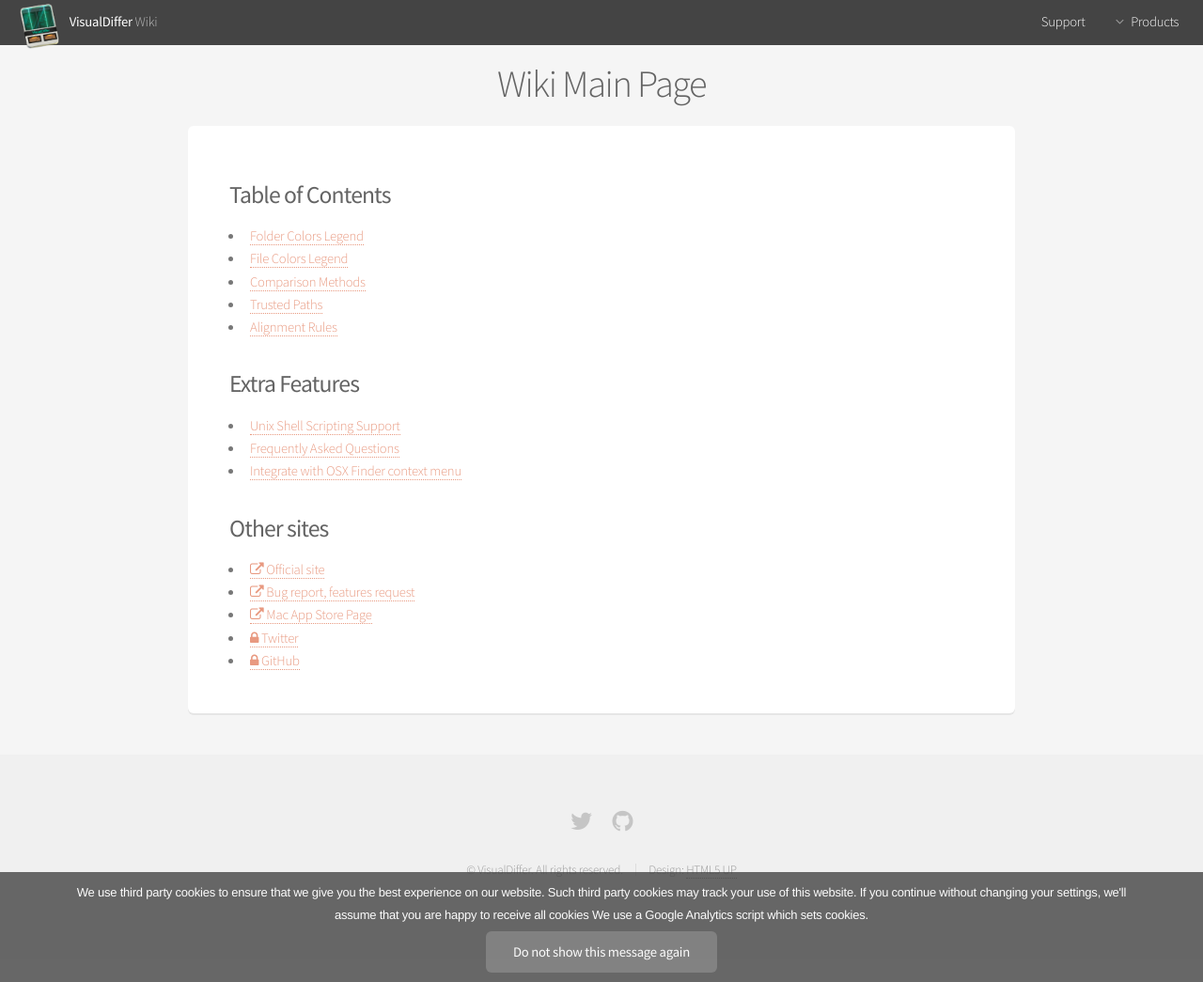
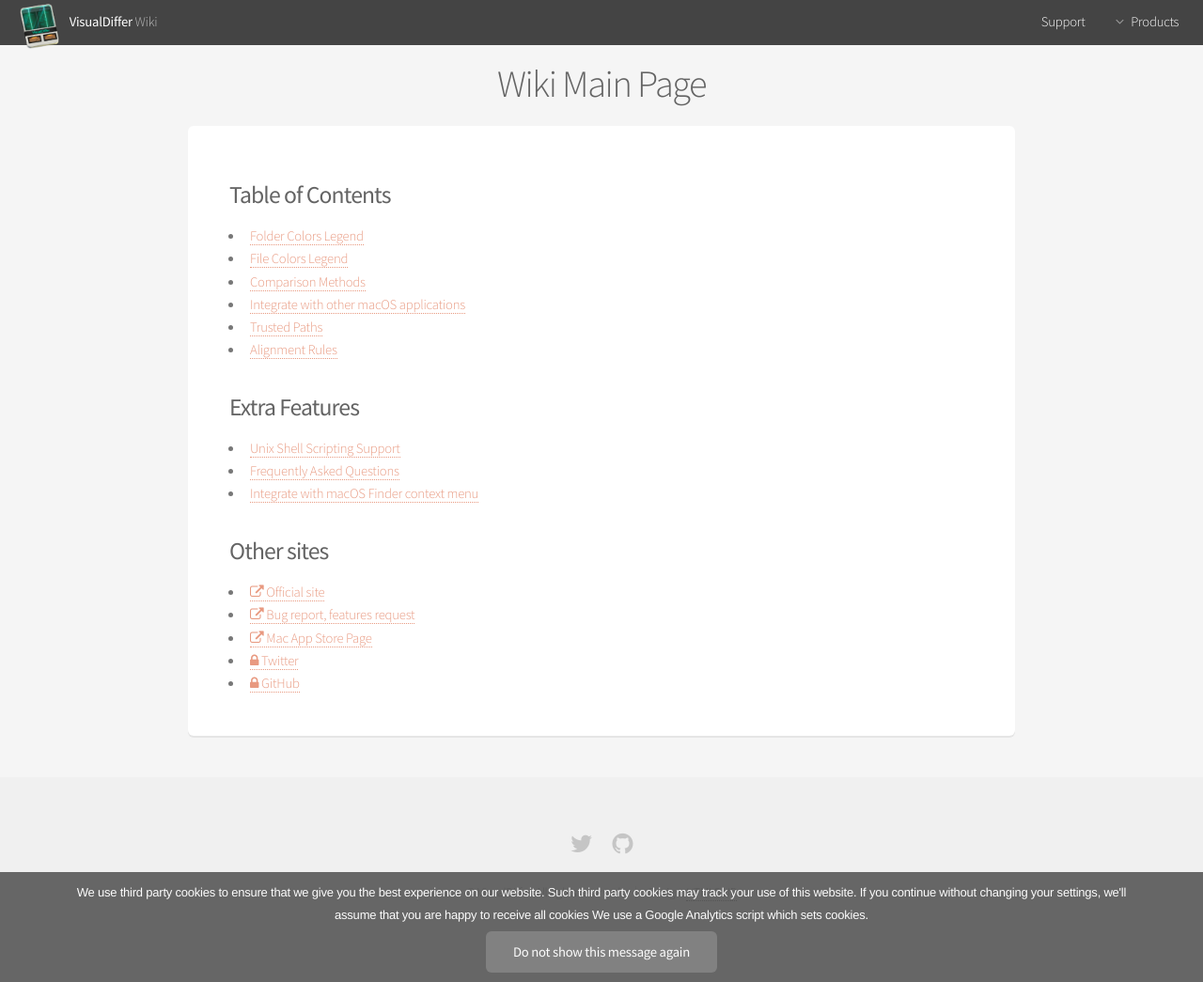
Before and after one commit to visualdiffer/visualdiffer.github.com, a Jekyll site: the page built from index.md, in a window 1280 px wide and 1045 px high. Shown: the whole window at 94% size. Built offline with Jekyll 4.4.1, drawn with Linux system fonts in a browser that asks for light colours.

Commit message:
added externalApps page

```diff
--- a/index.md
+++ b/index.md
@@ -11,6 +11,7 @@
 * [Folder Colors Legend](foldersLegend.html)
 * [File Colors Legend](fileLegend.html)
 * [Comparison Methods](comparisonMethods.html)
+* [Integrate with other macOS applications](externalApps.html)
 * [Trusted Paths](trustedPaths.html)
 * [Alignment Rules](alignRules.html)
 
@@ -19,7 +20,7 @@
 
 * [Unix Shell Scripting Support](unixshell.html)
 * [Frequently Asked Questions](faq.html)
-* [Integrate with OSX Finder context menu](finder.html)
+* [Integrate with macOS Finder context menu](finder.html)
 
 
 Other sites
```
Also changed, not shown: externalApps.md (added, +44 -0 lines).
